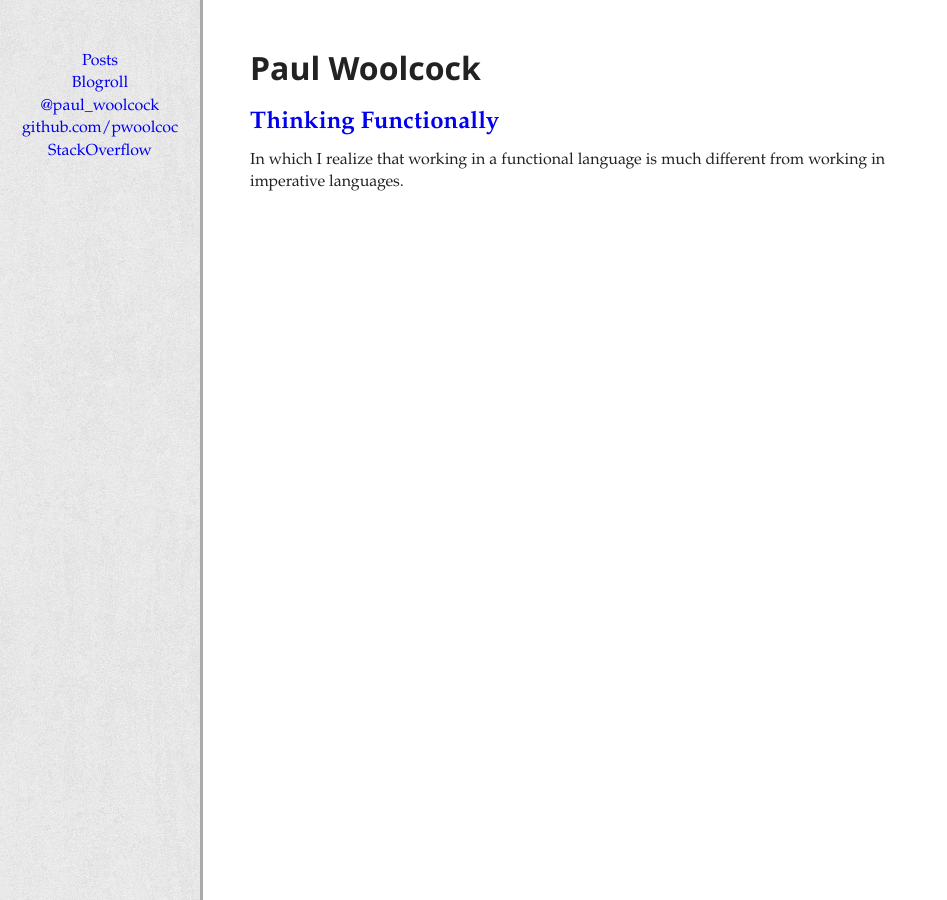
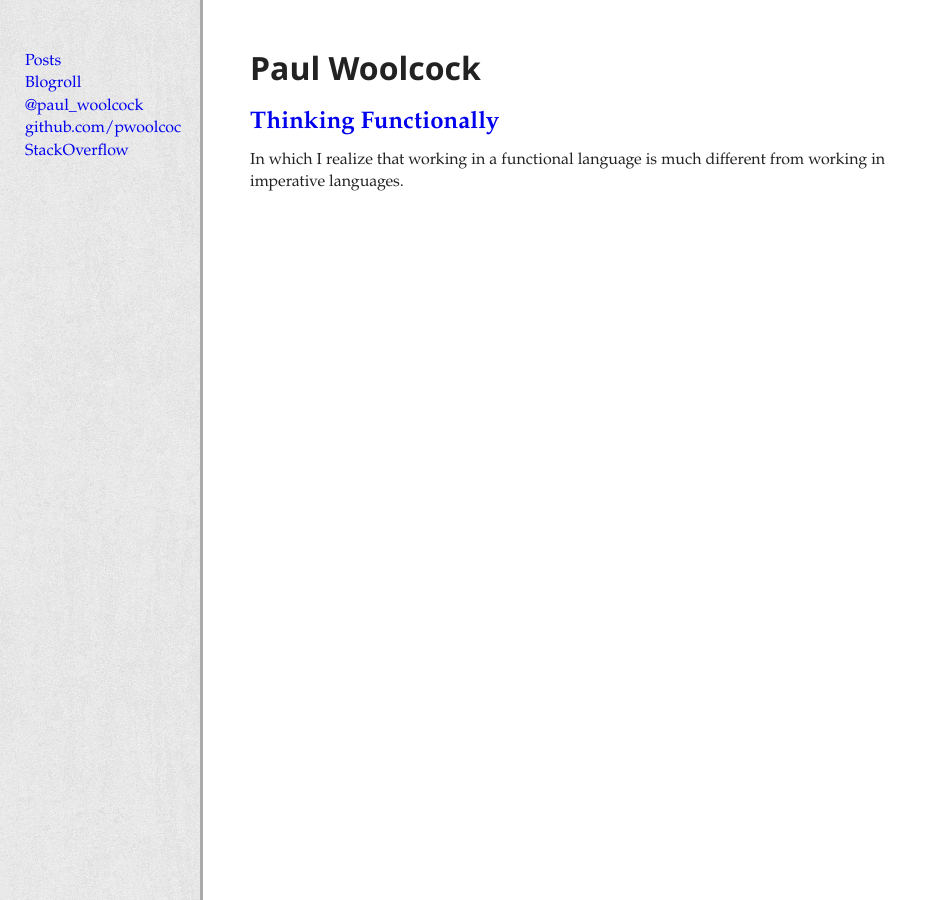
Before and after one commit to pwoolcoc/paul.woolcock.us, a Jekyll site: the page built from index.html, in a window 1280 px wide. Shown: the whole page, without its empty margins (0-947 px from the left). Built offline with Jekyll 4.4.1, drawn with Linux system fonts in a browser that asks for light colours; nearby versions of some CDN libraries.

Commit message:
changed my mind on the center aligned sidebar

```diff
--- a/css/style.css
+++ b/css/style.css
@@ -150,7 +150,7 @@ html,body { height: 100%; }
 /*.left-side .h1 { margin-top: 50px; margin-right: 25px; text-align: right; border-bottom: none; }*/
 .left-side nav { margin-top: 50px; }
 .right-side .h1, .right-side .h2 { margin-top: 50px; }
-nav ul li { text-align: center; /*margin-left: 25px;*/ }
+nav ul li { text-align: left; margin-left: 25px; }
 
 .hide-on-desktop { display: none !important; visibility: hidden !important; }
 .hide-on-mobile { display: block !important; visibility: visible !important; }
```
